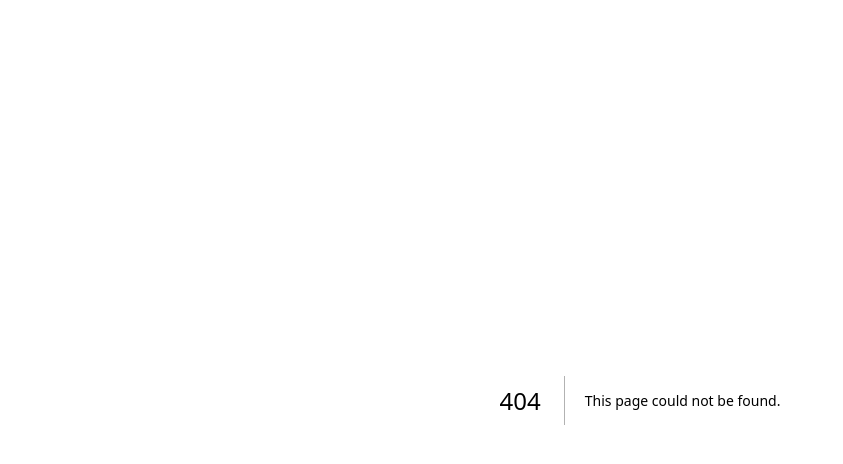
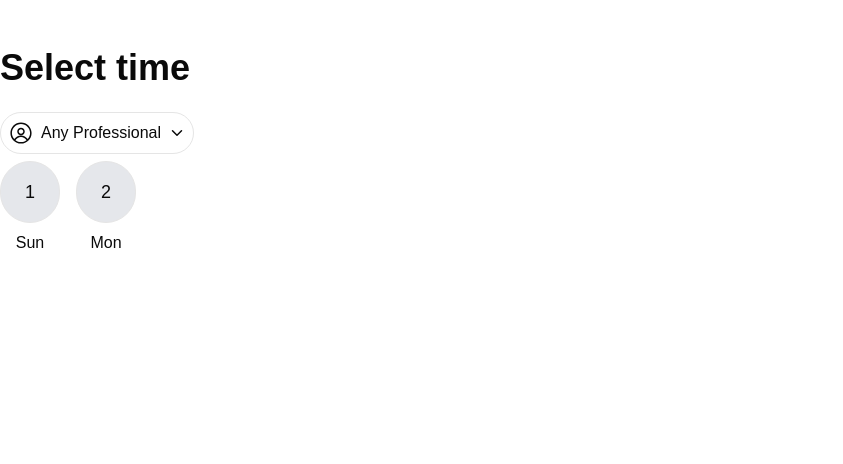
Before and after one commit to parves371/salon-booking, a Next.js app: page /time in a window 1280 px wide. Before the commit this address had no page. Shown: the top 464 px of the page, without its empty margins (0-843 px from the left). Built offline with nearby package versions, Linux system fonts and the light colour scheme.

Commit message:
Select time left side

```diff
--- /dev/null
+++ b/src/app/time/page.tsx
@@ -0,0 +1,8 @@
+import SelectTime from "@/components/time/select-time";
+import React from "react";
+
+const page = () => {
+  return <SelectTime />;
+};
+
+export default page;
--- a/src/components/professional/select-professional.tsx
+++ b/src/components/professional/select-professional.tsx
@@ -9,7 +9,7 @@ import { updateTotalPrice } from "@/lib/features/SelectServices/treatmentSlice";
 
 // Defining the type for the professional data
 // Correct the ProfileCardProps type to describe the structure of each individual professional
-interface ProfileCardProps {
+export interface ProfileCardProps {
   id: number;
   name: string;
   professional: string;
@@ -26,8 +26,6 @@ export const SelectProfessional = () => {
   const { selectedTreatments, totalPrice } = useAppSelector(
     (state) => state.treatments // Redux state for selected treatments
   );
-
-
 
   return (
     <section className="flex container mx-auto">
--- /dev/null
+++ b/src/components/time/select-time.tsx
@@ -0,0 +1,184 @@
+"use client";
+import { useState } from "react";
+import {
+  Dialog,
+  DialogContent,
+  DialogDescription,
+  DialogHeader,
+  DialogTitle,
+  DialogTrigger,
+} from "@/components/ui/dialog";
+import { IoChevronDown } from "react-icons/io5";
+import { RxAvatar } from "react-icons/rx";
+import ProfileCard from "../professional/profile-card";
+import { ProfileCardProps } from "../professional/select-professional";
+import data from "../../../data/frisha.json"; // Assuming this is an array of professionals
+
+const SelectTime = () => {
+  const [datas, setDatas] = useState<ProfileCardProps[]>(data.professional);
+  const [activeDate, setActiveDate] = useState<string | null>(null);
+  const [selectedTime, setSelectedTime] = useState<string | null>(null);
+  const [timeSlots, setTimeSlots] = useState<
+    Record<string, { time: string; booked: boolean }[]>
+  >({
+    "2024-12-01": [
+      { time: "10:00 AM", booked: false },
+      { time: "11:00 AM", booked: true },
+      { time: "1:00 PM", booked: false },
+    ],
+    "2024-12-02": [
+      { time: "9:00 AM", booked: true },
+      { time: "10:30 AM", booked: false },
+      { time: "2:00 PM", booked: false },
+    ],
+  });
+
+  const dates = [
+    { date: "1", day: "Sun", id: "2024-12-01" },
+    { date: "2", day: "Mon", id: "2024-12-02" },
+  ];
+
+  const handleDateClick = (id: string) => {
+    setActiveDate(id);
+    setSelectedTime(null); // Reset selected time when changing date
+  };
+
+  const handleTimeClick = (time: string) => {
+    setSelectedTime(time);
+  };
+
+  return (
+    <section className="mt-12">
+      <div className="container mx-auto">
+        <div className="w-1/2">
+          <h1 className="text-4xl font-bold bg-white sticky top-0">
+            Select time
+          </h1>
+
+          <Dialog>
+            <DialogTrigger className="flex gap-2 items-center justify-center border p-2 rounded-full mt-6">
+              <RxAvatar className="text-2xl" /> Any Professional{" "}
+              <IoChevronDown />
+            </DialogTrigger>
+            <DialogContent className="sm:max-w-[620px] h-[600px] overflow-auto">
+              <DialogHeader>
+                <DialogTitle className="text-xl font-semibold sticky top-0 bg-white p-4">
+                  Neutral Scalp Treatment
+                </DialogTitle>
+                <DialogDescription>
+                  <div className="gap-4 flex flex-wrap">
+                    <ProfileCard
+                      title="for maximum availability"
+                      professional="Any Professional"
+                    />
+                    {datas.length > 0 ? (
+                      datas.map((i) => (
+                        <ProfileCard
+                          key={i.id}
+                          title={i.name}
+                          imageUrl={i.img}
+                          professional={i.professional}
+                          rating={i.ratting}
+                        />
+                      ))
+                    ) : (
+                      <p className="w-full text-center text-gray-600">
+                        No professionals available
+                      </p>
+                    )}
+                  </div>
+                </DialogDescription>
+              </DialogHeader>
+            </DialogContent>
+          </Dialog>
+
+          <div className="mt-6 flex gap-4">
+            {dates.map((date) => (
+              <DateSlot
+                key={date.id}
+                isActive={activeDate === date.id}
+                date={date.date}
+                day={date.day}
+                onClick={() => handleDateClick(date.id)}
+              />
+            ))}
+          </div>
+
+          {activeDate && (
+            <div className="mt-6">
+              <h2 className="text-xl font-bold mb-4">Available Times</h2>
+              <div className="flex gap-4 flex-wrap">
+                {timeSlots[activeDate]?.map((slot, index) => (
+                  <TimeSlot
+                    key={index}
+                    isActive={selectedTime === slot.time}
+                    time={slot.time}
+                    disabled={slot.booked}
+                    onClick={() => handleTimeClick(slot.time)}
+                  />
+                ))}
+              </div>
+            </div>
+          )}
+        </div>
+        <div className="w-1/2"></div>
+      </div>
+    </section>
+  );
+};
+
+export default SelectTime;
+
+const DateSlot = ({
+  isActive,
+  date,
+  day,
+  onClick,
+}: {
+  isActive: boolean;
+  date: string;
+  day?: string;
+  onClick: () => void;
+}) => {
+  return (
+    <div
+      onClick={onClick}
+      className={`cursor-pointer flex flex-col justify-center gap-2 text-center w-[60px] h-[60px]`}
+    >
+      <div
+        className={`text-lg border rounded-full p-4 flex items-center justify-center ${
+          isActive ? "bg-[#5C4ACE] text-white" : "bg-gray-200"
+        }`}
+      >
+        {date}
+      </div>
+      <span className="text-base font-medium">{day}</span>
+    </div>
+  );
+};
+
+const TimeSlot = ({
+  isActive,
+  time,
+  disabled,
+  onClick,
+}: {
+  isActive: boolean;
+  time: string;
+  disabled: boolean;
+  onClick: () => void;
+}) => {
+  return (
+    <button
+      onClick={onClick}
+      disabled={disabled}
+      className={`w-full p-4 border border-[#d3d3d3] rounded-lg hover:bg-[#F5F5F5] text-lg font-semibold text-start ${
+        isActive && !disabled
+          ? "border-[3px] border-[#5847c7] text-black"
+          : "bg-white text-gray-600"
+      } ${disabled ? "opacity-50 cursor-not-allowed" : ""}`}
+    >
+      {time}
+    </button>
+  );
+};
```
